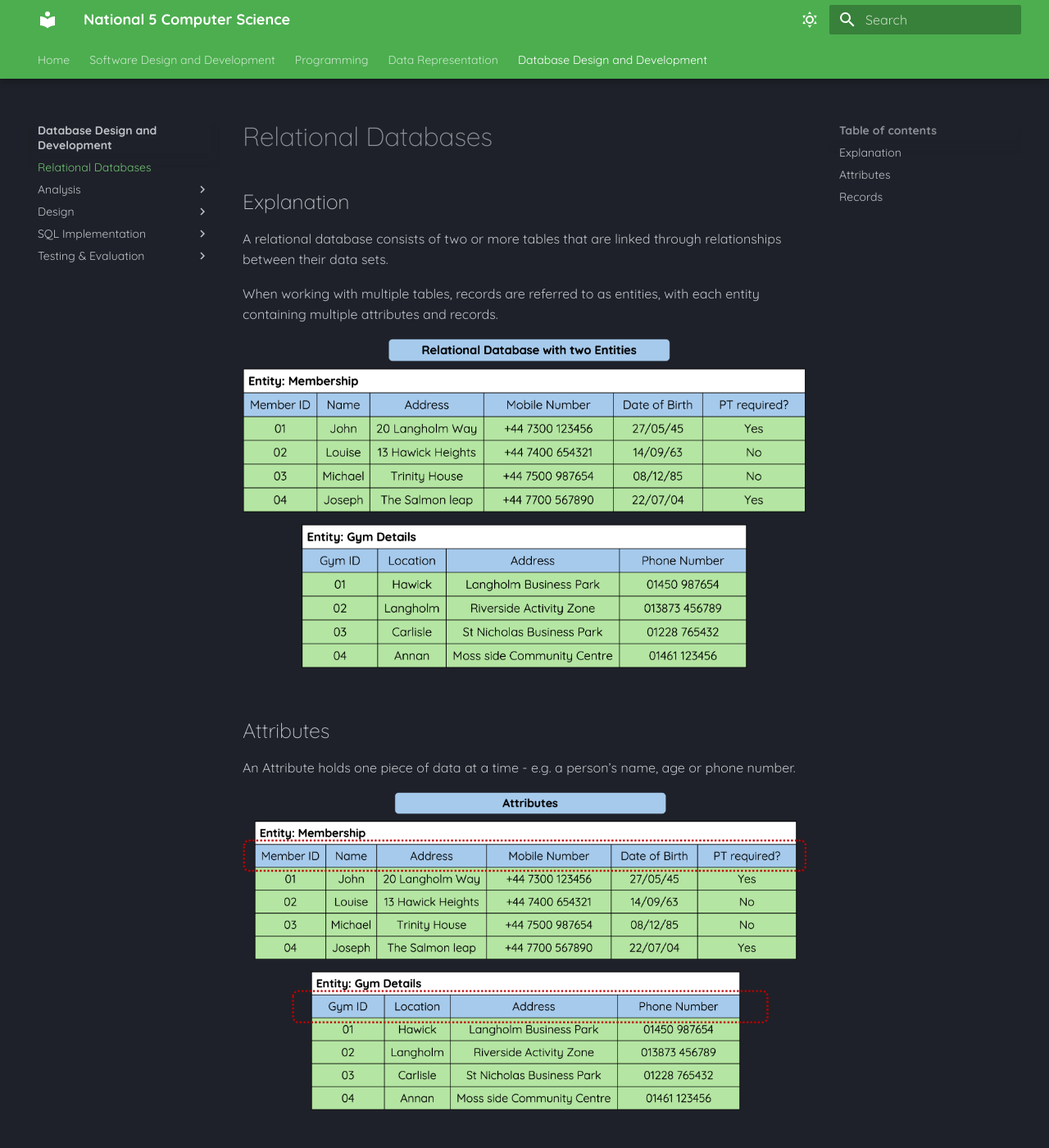
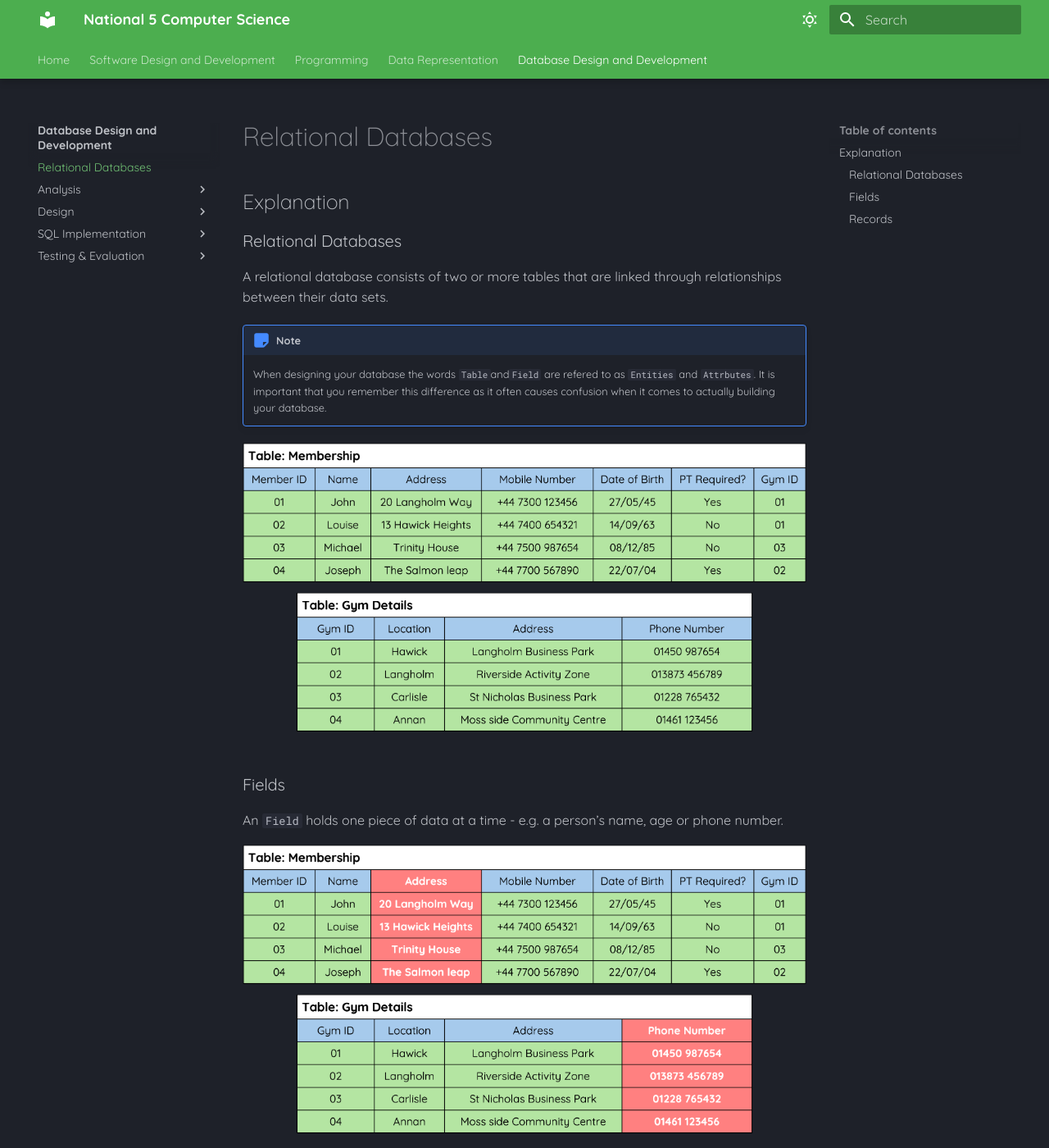
Before and after one commit to Mr-Wood-CS/National-5-CS, an MkDocs documentation site: the page built from docs/DDD/1.1-Relational-Databases.md, in a window 1280 px wide and 1400 px high. Shown: the whole window at 82% size. Built offline with MkDocs 1.6.1 and Material for MkDocs 9.7.7, drawn with Linux system fonts in a browser that asks for light colours; some of the changed text lies outside the part shown.

Commit message:
Upload files

```diff
--- a/docs/DDD/1.1-Relational-Databases.md
+++ b/docs/DDD/1.1-Relational-Databases.md
@@ -2,34 +2,37 @@
 
 ## Explanation
 
+### Relational Databases
+
 A relational database consists of two or more tables that are linked through relationships between their data sets.
 
-When working with multiple tables, records are referred to as entities, with each entity containing multiple attributes and records.
+!!! note
+    When designing your database the words `Table`and`Field` are refered to as `Entities` and `Attrbutes`. It is important that you remember this difference as it often causes confusion when it comes to actually building your database.
 
 <figure markdown="span">
 ![Image title](../Images/DB-Entity.png){ width="700" }
 <figcaption></figcaption>
 </figure>
 
-## Attributes
+### Fields
 
-An Attribute holds one piece of data at a time - e.g. a person’s name, age or phone number.
+An `Field` holds one piece of data at a time - e.g. a person’s name, age or phone number.
 
 <figure markdown="span">
   ![Image title](../Images/DB-Attribute.png){ width="700" }
   <figcaption></figcaption>
 </figure>
 
-## Records
+### Records
 
-A record holds a complete set of data.
+A `Record` holds a complete set of data.
 
 <figure markdown="span">
   ![Image title](../Images/DB-Record.png){ width="700" }
   <figcaption></figcaption>
 </figure>
 
-!!! info "ADVANTAGES OF USING A RELATIONAL DATABASE"
+!!! info "Advantages of Using a Relational Database"
 
     * Avoids data duplication.
     * Complex queries can be carried out on multiple tables.
```
Also changed, not shown: docs/Images/DB-Attribute.png, docs/Images/DB-Entity.png, docs/Images/DB-Record.png.
